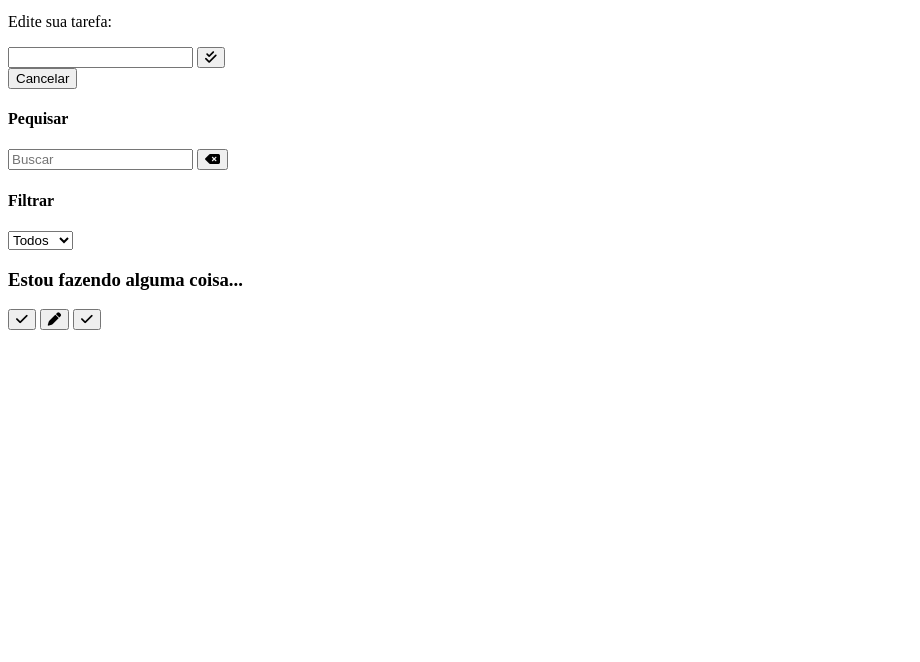
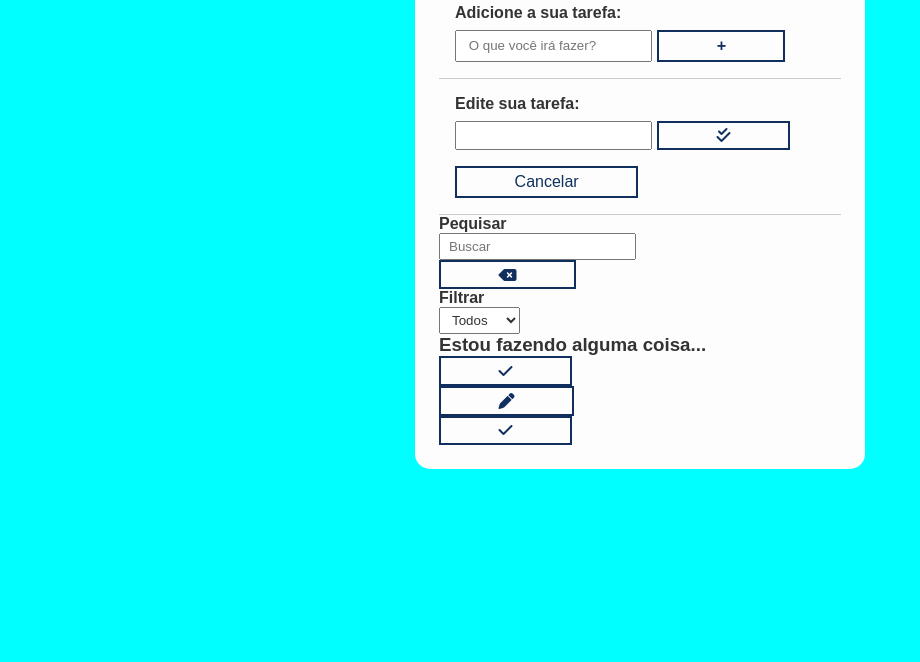
Before and after one commit to Lucs25/Todo-List, a plain HTML site: page index.html in a window 1280 px wide. Shown: the part 138-800 px from the top of the page, without its empty margins (0-920 px from the left). Drawn offline with Linux system fonts and the light colour scheme.

Commit message:
Css Header

```diff
--- a/Styles/style.css
+++ b/Styles/style.css
@@ -0,0 +1,87 @@
+* {
+  padding: 0;
+  margin: 0;
+  font-family: Arial, Helvetica, sans-serif;
+  box-sizing: border-box;
+  color: #333;
+}
+
+body {
+  background-color: aqua;
+}
+
+button {
+  background-color: #fdfdfd;
+  color: #102f5e;
+  border: 2px solid #102f5e;
+  padding: 0.3rem 3.6rem;
+  font-size: 1rem;
+  cursor: pointer;
+  display: flex;
+  align-items: center;
+  justify-content: center;
+  transition: 0.4s;
+}
+
+button:hover {
+  background-color: #102f5e;
+  color: #fff;
+}
+
+button:hover > i {
+  color: #fff;
+}
+
+button i {
+  color: #102f5e;
+  font-weight: bold;
+  pointer-events: none;
+}
+
+input,
+select {
+  padding: 0.25rem 0.5rem;
+}
+
+/* .hide {
+  display: none;
+} */
+
+/* Todo header */
+
+.todo-container {
+  max-width: 450px;
+  margin: 3rem auto 0;
+  background-color: #fdfdfd;
+  padding: 1.5rem;
+  border-radius: 15px;
+}
+
+.todo-container header {
+  text-align: center;
+  padding: 0 1rem 1rem;
+  border-bottom: 1px solid #ccc;
+}
+
+#todo-form,
+#edit-form {
+  padding: 1rem;
+  border-bottom: 1px solid #ccc;
+}
+
+#todo-form p, #edit-form p{
+  margin-bottom: .5rem;
+  font-weight: bold;
+}
+
+.form-control{
+  display: flex;
+}
+
+.form-control input {
+  margin-right: .3rem;
+}
+
+#cancel-edit-btn{
+margin-top: 1rem;
+}
--- a/index.html
+++ b/index.html
@@ -14,6 +14,7 @@
     <script src="Script/script.js" defer></script>
   </head>
   <body>
+    <div class="todo-container">
       <header>
         <h1>To do List</h1>
       </header>
@@ -27,7 +28,7 @@
           <button type="submit"><i class="fa-thin fa-plus"></i></button>
         </div>
       </form>
-    <form id="edit-form">
+      <form id="edit-form" class="hide">
         <p>Edite sua tarefa:</p>
         <div class="form-control">
           <input type="text" id="edit-input" />
@@ -70,5 +71,6 @@
           </div>
         </div>
       </div>
+    </div>
   </body>
 </html>
```
Lines whose indentation alone changed are shown as unchanged.
